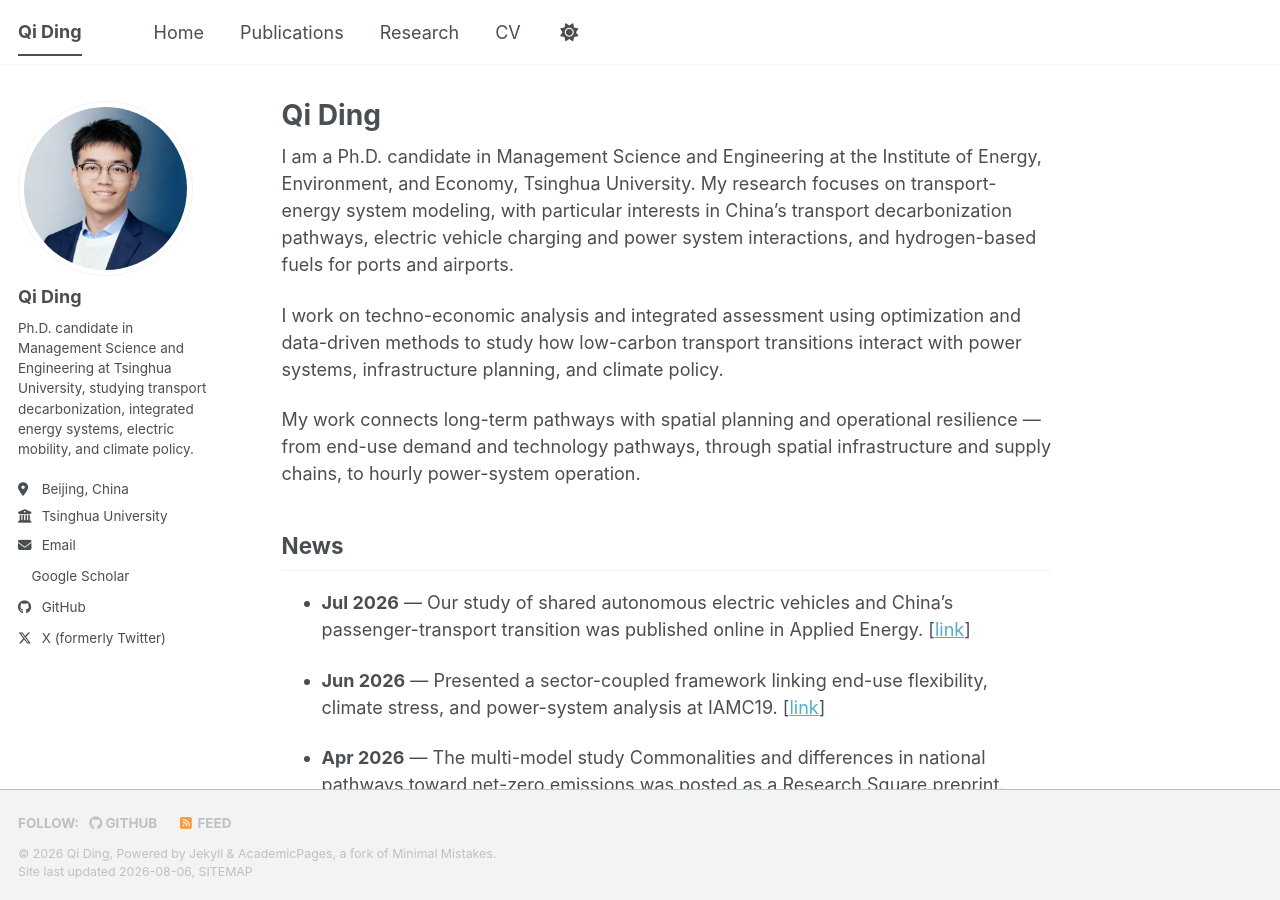
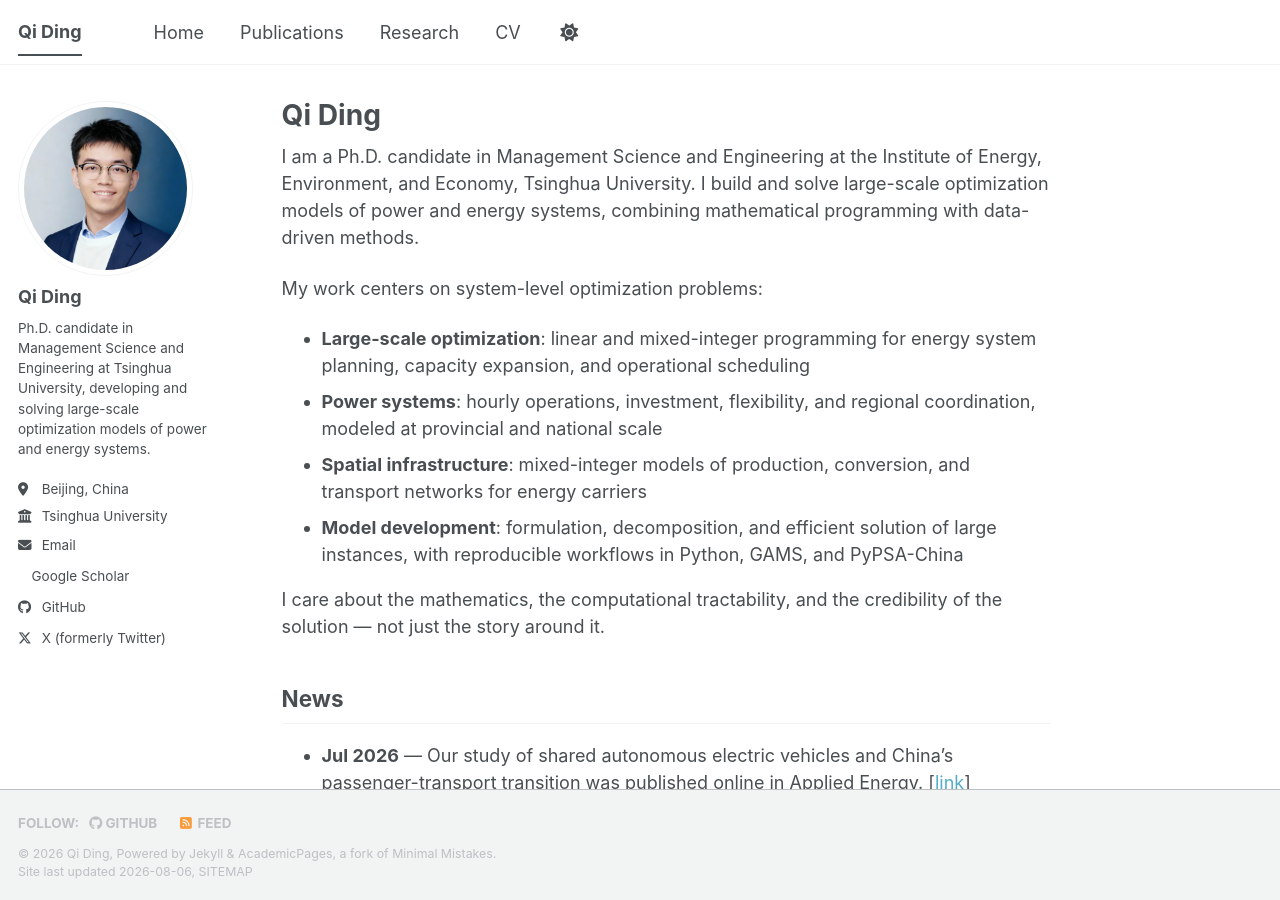
Before and after one commit to dingqi01/dingqi01.github.io, a Jekyll site: the page built from pages/about.md, in a window 1280 px wide and 900 px high. Built offline with Jekyll 4.4.1, drawn with Linux system fonts in a browser that asks for light colours; a style sheet for code colours, icons or effects is not loaded.

Commit message:
Reposition profile: large-scale optimization and power systems focus; fix CV page intro

```diff
--- a/_config.yml
+++ b/_config.yml
@@ -4,7 +4,7 @@ site_theme               : "default"
 title                    : "Qi Ding"
 title_separator          : "-"
 name                     : &name "Qi Ding"
-description              : "Qi Ding — research on energy, transport, and climate systems"
+description              : "Qi Ding — large-scale optimization of power and energy systems"
 url                      : https://dingqi01.github.io
 baseurl                  : ""
 repository               : "dingqi01/dingqi01.github.io"
@@ -13,7 +13,7 @@ repository               : "dingqi01/dingqi01.github.io"
 author:
   avatar           : "qi-ding-portrait.webp"
   name             : "Qi Ding"
-  bio              : "Ph.D. candidate in Management Science and Engineering at Tsinghua University, studying transport decarbonization, integrated energy systems, electric mobility, and climate policy."
+  bio              : "Ph.D. candidate in Management Science and Engineering at Tsinghua University, developing and solving large-scale optimization models of power and energy systems."
   location         : "Beijing, China"
   employer         : "Tsinghua University"
   email            : "dingq23@mails.tsinghua.edu.cn"
--- a/pages/about.md
+++ b/pages/about.md
@@ -5,18 +5,23 @@ author_profile: true
 ---
 
 I am a Ph.D. candidate in Management Science and Engineering at the Institute of
-Energy, Environment, and Economy, Tsinghua University. My research focuses on
-transport-energy system modeling, with particular interests in China's transport
-decarbonization pathways, electric vehicle charging and power system interactions,
-and hydrogen-based fuels for ports and airports.
+Energy, Environment, and Economy, Tsinghua University. I build and solve large-scale
+optimization models of power and energy systems, combining mathematical programming
+with data-driven methods.
 
-I work on techno-economic analysis and integrated assessment using optimization
-and data-driven methods to study how low-carbon transport transitions interact
-with power systems, infrastructure planning, and climate policy.
+My work centers on system-level optimization problems:
 
-My work connects long-term pathways with spatial planning and operational
-resilience — from end-use demand and technology pathways, through spatial
-infrastructure and supply chains, to hourly power-system operation.
+- **Large-scale optimization**: linear and mixed-integer programming for energy
+  system planning, capacity expansion, and operational scheduling
+- **Power systems**: hourly operations, investment, flexibility, and regional
+  coordination, modeled at provincial and national scale
+- **Spatial infrastructure**: mixed-integer models of production, conversion, and
+  transport networks for energy carriers
+- **Model development**: formulation, decomposition, and efficient solution of
+  large instances, with reproducible workflows in Python, GAMS, and PyPSA-China
+
+I care about the mathematics, the computational tractability, and the credibility
+of the solution — not just the story around it.
 
 ## News
 
```
Also changed, not shown: _data/research.yml (+7 -6 lines), pages/cv.md (+1 -2 lines).
